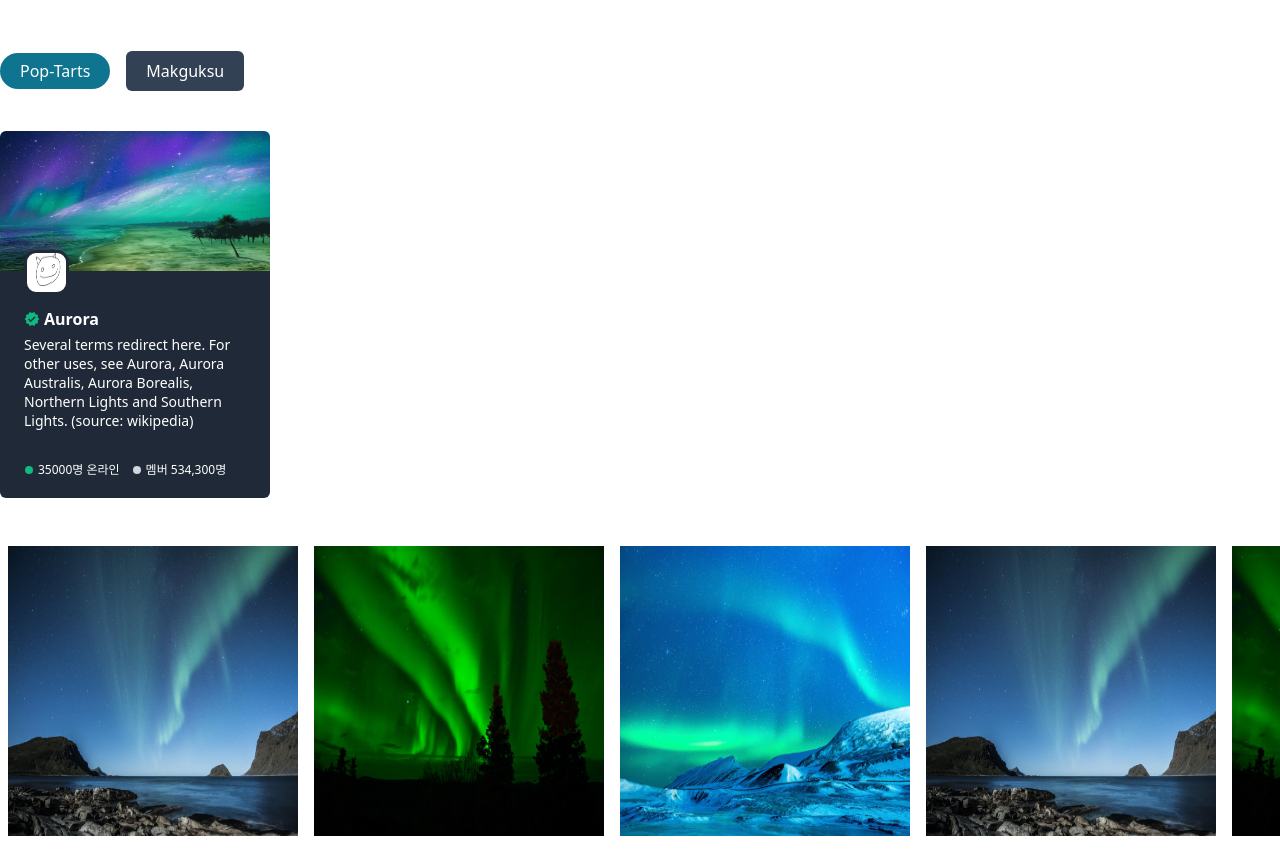
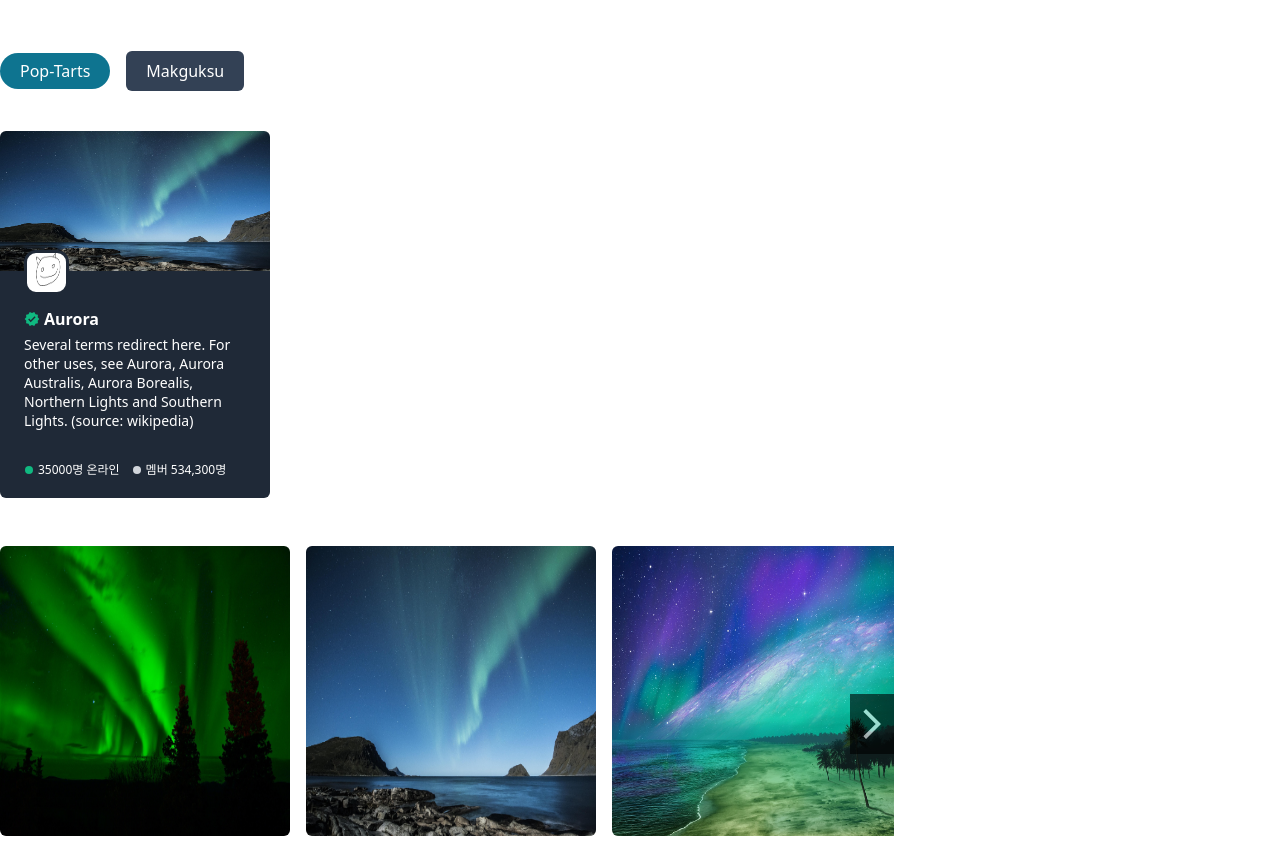
Before and after one commit to threeveisgood/32-frontend-ui-challenge, a Next.js app: page / in a window 1280 px wide. Shown: the part 148-998 px from the top of the page. Built offline with nearby package versions, Linux system fonts and the light colour scheme.

Commit message:
making carousel

```diff
--- a/common/Card.tsx
+++ b/common/Card.tsx
@@ -11,7 +11,11 @@ const Card: React.FunctionComponent<ICardProps> = () => {
         <div className="flex relative">
           <Image
             className="rounded-t-md w-full"
-            src="/static/aurora.jpg"
+            src={
+              "/static/aurora" +
+              String(Math.floor(Math.random() * 4 + 1)) +
+              ".jpg"
+            }
             alt="aurora"
             width={270}
             height={140}
--- a/common/Carousel.tsx
+++ b/common/Carousel.tsx
@@ -1,136 +1,71 @@
 import Image from "next/image";
-import * as React from "react";
+import { useState } from "react";
+import {
+  MdOutlineArrowBackIosNew,
+  MdOutlineArrowForwardIos,
+} from "react-icons/md";
 
 const Carousel: React.FunctionComponent = () => {
-  const handleLeftClick = () => {};
+  const [pixel, setPixel] = useState(0);
+  const maxPixel = 894 * 15;
 
-  const handleRightClick = () => {};
+  const handleLeftClick = () => {
+    setPixel(pixel - 894);
+  };
+
+  const handleRightClick = () => {
+    setPixel(pixel + 894);
+  };
+
+  const imageLoop = () => {
+    const arr = [];
+    for (let i = 0; i < 15; i++) {
+      arr.push(
+        <li className="w-auto float-left p-2 first:pl-0" key={i}>
+          <Image
+            alt={"slice" + i}
+            width="290"
+            height="290"
+            className="rounded-md"
+            src={
+              "/static/aurora" +
+              String(Math.floor(Math.random() * 4 + 1)) +
+              ".jpg"
+            }
+          />
+        </li>
+      );
+    }
+
+    return arr;
+  };
 
   return (
     <>
-      <div className="w-[1536] overflow-hidden translate-x-0">
-        <ul className="w-[9999px]">
-          <li className="w-auto float-left p-2">
-            <Image
-              alt="slide1"
-              width="290"
-              height="290"
-              src="/static/aurora1.jpg"
-            />
-          </li>
-          <li className="w-auto float-left p-2">
-            <Image
-              alt="slide2"
-              width="290"
-              height="290"
-              src="/static/aurora2.jpg"
-            />
-          </li>
-          <li className="w-auto float-left p-2">
-            <Image
-              alt="slide3"
-              width="290"
-              height="290"
-              src="/static/aurora3.jpg"
-            />
-          </li>
-          <li className="w-auto float-left p-2">
-            <Image
-              alt="slide4"
-              width="290"
-              height="290"
-              src="/static/aurora1.jpg"
-            />
-          </li>
-          <li className="w-auto float-left p-2">
-            <Image
-              alt="slide5"
-              width="290"
-              height="290"
-              src="/static/aurora2.jpg"
-            />
-          </li>
-          <li className="w-auto float-left p-2">
-            <Image
-              alt="slide6"
-              width="290"
-              height="290"
-              src="/static/aurora3.jpg"
-            />
-          </li>
-          <li className="w-auto float-left p-2">
-            <Image
-              alt="slide4"
-              width="290"
-              height="290"
-              src="/static/aurora1.jpg"
-            />
-          </li>
-          <li className="w-auto float-left p-2">
-            <Image
-              alt="slide5"
-              width="290"
-              height="290"
-              src="/static/aurora2.jpg"
-            />
-          </li>
-          <li className="w-auto float-left p-2">
-            <Image
-              alt="slide6"
-              width="290"
-              height="290"
-              src="/static/aurora3.jpg"
-            />
-          </li>
-          <li className="w-auto float-left p-2">
-            <Image
-              alt="slide4"
-              width="290"
-              height="290"
-              src="/static/aurora1.jpg"
-            />
-          </li>
-          <li className="w-auto float-left p-2">
-            <Image
-              alt="slide1"
-              width="290"
-              height="290"
-              src="/static/aurora1.jpg"
-            />
-          </li>
-          <li className="w-auto float-left p-2">
-            <Image
-              alt="slide2"
-              width="290"
-              height="290"
-              src="/static/aurora2.jpg"
-            />
-          </li>
-          <li className="w-auto float-left p-2">
-            <Image
-              alt="slide3"
-              width="290"
-              height="290"
-              src="/static/aurora3.jpg"
-            />
-          </li>
-          <li className="w-auto float-left p-2">
-            <Image
-              alt="slide4"
-              width="290"
-              height="290"
-              src="/static/aurora1.jpg"
-            />
-          </li>
-          <li className="w-auto float-left p-2">
-            <Image
-              alt="slide5"
-              width="290"
-              height="290"
-              src="/static/aurora2.jpg"
-            />
-          </li>
-        </ul>
+      <div className={"w-[894px] relative overflow-hidden"}>
+        <ul className={"w-[9999px] translate-x-" + pixel}>{imageLoop()}</ul>
+        <div
+          onClick={handleLeftClick}
+          className={
+            pixel == 0
+              ? "hidden"
+              : "" +
+                " absolute flex justify-center opacity-60 top-2/4 cursor-pointer w-11 py-3 text-4xl text-white bg-black"
+          }
+        >
+          <MdOutlineArrowBackIosNew />
+        </div>
+        <div
+          onClick={handleRightClick}
+          className={
+            pixel == maxPixel
+              ? "hidden"
+              : "" +
+                " absolute flex justify-center opacity-60 top-2/4 right-0 cursor-pointer w-11 py-3 text-4xl text-white bg-black"
+          }
+        >
+          <MdOutlineArrowForwardIos />
+        </div>
       </div>
     </>
   );
```
Also changed, not shown: public/static/aurora4.jpg (renamed from public/static/aurora.jpg).
